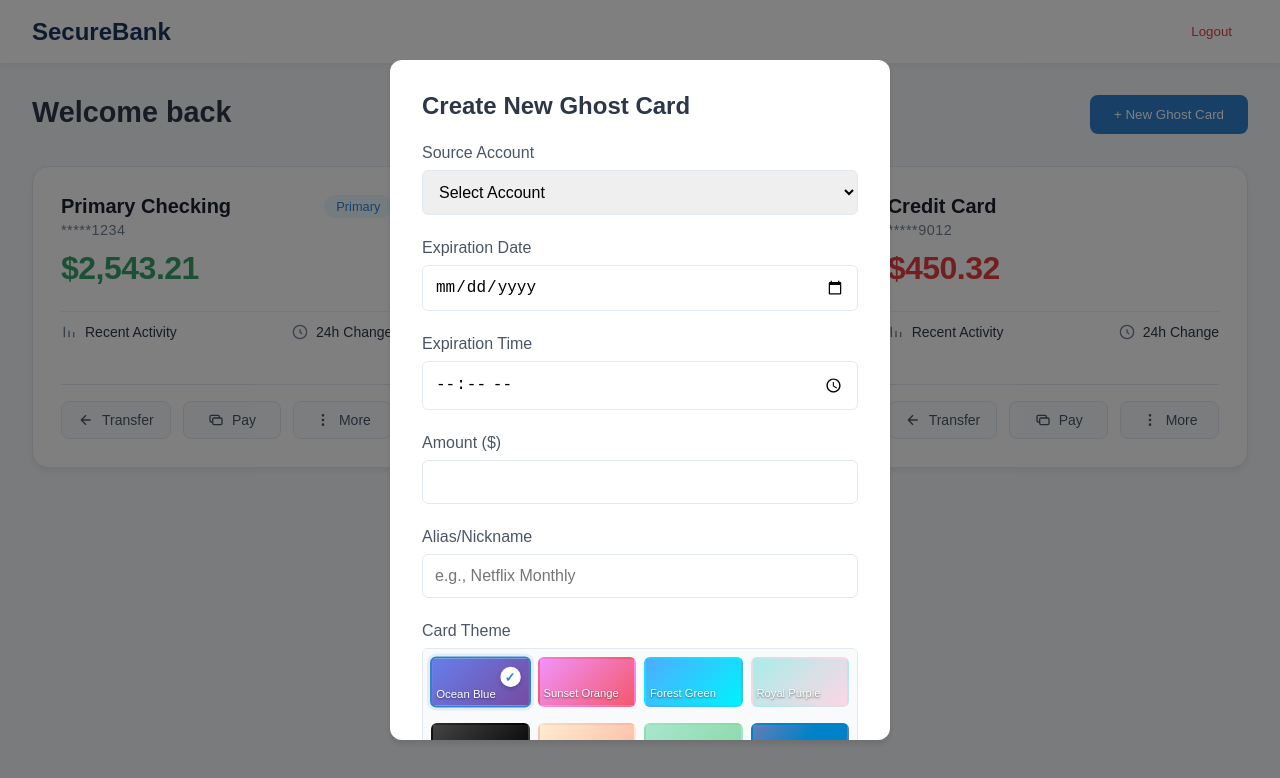
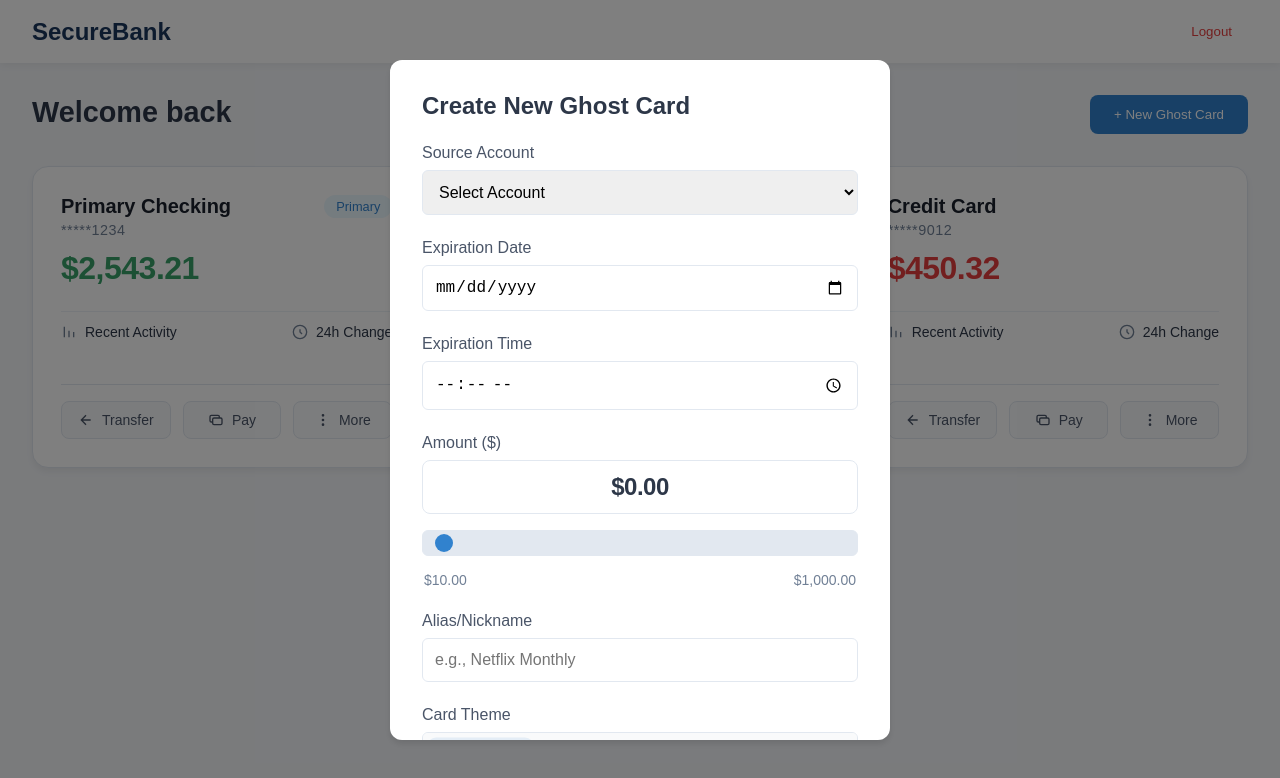
Before and after one commit to sanchit-shah/VirtualCard, a Next.js app in the folder ghost-card-app/: page /dashboard in a window 1280 px wide. Both pictures are taken after a click on the button "+ New Ghost Card". Shown: the top 778 px of the page. Built offline with nearby package versions, Linux system fonts and the light colour scheme.

Commit message:
minor ui changes

```diff
--- a/ghost-card-app/src/app/dashboard/page.js
+++ b/ghost-card-app/src/app/dashboard/page.js
@@ -332,14 +332,35 @@ export default function DashboardPage() {
 
                 <div className={styles.modalGroup}>
                   <label>Amount ($)</label>
-                  <input
-                    type="number"
-                    min="0.01"
-                    step="0.01"
-                    value={ghostCardData.amount}
-                    onChange={(e) => setGhostCardData({...ghostCardData, amount: e.target.value})}
-                    required
-                  />
+                  <div className={styles.amountContainer}>
+                    <input
+                      type="text" // Changed from number to text
+                      value={`$${parseFloat(ghostCardData.amount || 0).toFixed(2)}`}
+                      onChange={(e) => {
+                        // Strip non-numeric characters and convert to number
+                        const value = parseFloat(e.target.value.replace(/[^0-9.]/g, ''));
+                        if (!isNaN(value)) {
+                          const clampedValue = Math.min(1000, Math.max(10, value));
+                          setGhostCardData({...ghostCardData, amount: clampedValue.toString()});
+                        }
+                      }}
+                      required
+                      className={styles.amountInput}
+                    />
+                    <input
+                      type="range"
+                      min="10"
+                      max="1000"
+                      step="10"
+                      value={ghostCardData.amount || 10}
+                      onChange={(e) => setGhostCardData({...ghostCardData, amount: e.target.value})}
+                      className={styles.amountSlider}
+                    />
+                    <div className={styles.sliderLabels}>
+                      <span>$10.00</span>
+                      <span>$1,000.00</span>
+                    </div>
+                  </div>
                 </div>
 
                 <div className={styles.modalGroup}>
--- a/ghost-card-app/src/app/dashboard/styles.module.css
+++ b/ghost-card-app/src/app/dashboard/styles.module.css
@@ -709,3 +709,78 @@
 .accountActionBtn:active {
   transform: translateY(0);
 }
+
+.amountContainer {
+  display: flex;
+  flex-direction: column;
+  gap: 0.5rem;
+}
+
+.amountInput {
+  font-size: 1.5rem !important;
+  font-weight: 600 !important;
+  color: #2d3748 !important;
+  text-align: center !important;
+  padding: 0.75rem !important;
+  border: 1px solid #e2e8f0 !important;
+  border-radius: 8px !important;
+  width: 100% !important;
+  letter-spacing: -0.5px !important;
+  background: white !important;
+}
+
+.amountInput:focus {
+  outline: none !important;
+  border-color: #3182ce !important;
+  box-shadow: 0 0 0 3px rgba(49, 130, 206, 0.1) !important;
+}
+
+.amountSlider {
+  width: 100%;
+  height: 6px;
+  -webkit-appearance: none;
+  background: #e2e8f0;
+  border-radius: 3px;
+  outline: none;
+  margin: 0.5rem 0;
+}
+
+.amountSlider::-webkit-slider-thumb {
+  -webkit-appearance: none;
+  appearance: none;
+  width: 18px;
+  height: 18px;
+  background: #3182ce;
+  border-radius: 50%;
+  cursor: pointer;
+  transition: all 0.2s;
+}
+
+.amountSlider::-webkit-slider-thumb:hover {
+  transform: scale(1.1);
+  background: #2c5282;
+}
+
+.amountSlider::-moz-range-thumb {
+  width: 18px;
+  height: 18px;
+  background: #3182ce;
+  border-radius: 50%;
+  cursor: pointer;
+  border: none;
+  transition: all 0.2s;
+}
+
+.amountSlider::-moz-range-thumb:hover {
+  transform: scale(1.1);
+  background: #2c5282;
+}
+
+.sliderLabels {
+  display: flex;
+  justify-content: space-between;
+  color: #718096;
+  font-size: 0.875rem;
+  padding: 0 2px;
+  font-variant-numeric: tabular-nums;
+}
```
